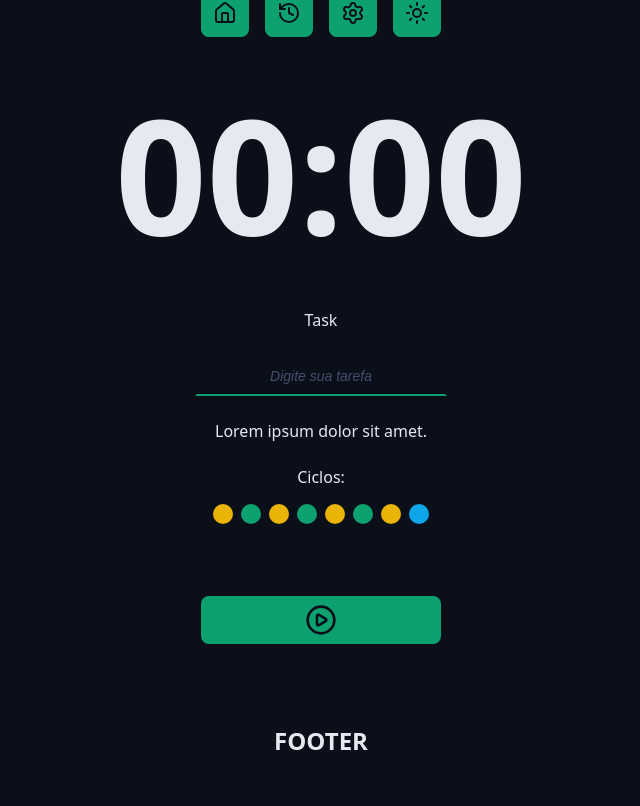
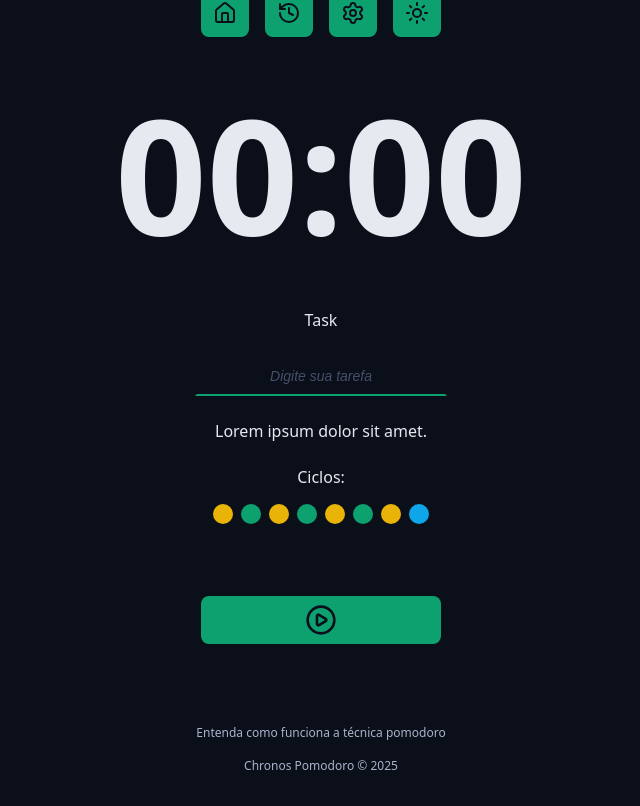
Before and after one commit to Henrique-Kriguer/pomodoro2, a React (Vite) app: page / in a window 1280 px wide. Shown: the part 238-1044 px from the top of the page, without its empty margins (319-959 px from the left). Built offline with nearby package versions, Linux system fonts and the light colour scheme.

Commit message:
feat: footer component created

```diff
--- a/src/App.tsx
+++ b/src/App.tsx
@@ -9,6 +9,7 @@
 import { Menu } from './components/Menu';
 import './styles/global.css';
 import './styles/theme.css';
+import { Footer } from './components/Footer';
 
 export function App() {
   return (
@@ -47,7 +48,7 @@
         </form>
       </Container>
       <Container>
-        <Heading>FOOTER</Heading>
+        <Footer></Footer>
       </Container>
     </>
   );
--- /dev/null
+++ b/src/components/Footer/index.tsx
@@ -0,0 +1,10 @@
+import styles from './styles.module.css';
+
+export function Footer() {
+  return (
+    <footer className={styles.footer}>
+      <a href=''>Entenda como funciona a técnica pomodoro </a>
+      <a href=''>Chronos Pomodoro &copy; {new Date().getFullYear()}</a>
+    </footer>
+  );
+}
--- /dev/null
+++ b/src/components/Footer/styles.module.css
@@ -0,0 +1,18 @@
+.footer {
+  display: flex;
+  flex-direction: column;
+  align-items: center;
+  justify-content: center;
+  font-size: 1.2rem;
+  gap: 1.6rem;
+}
+
+.footer a {
+  color: var(--text-muted);
+  text-decoration: none;
+}
+
+.footer a:hover {
+  color: var(--text-muted);
+  text-decoration: underline;
+}
```
